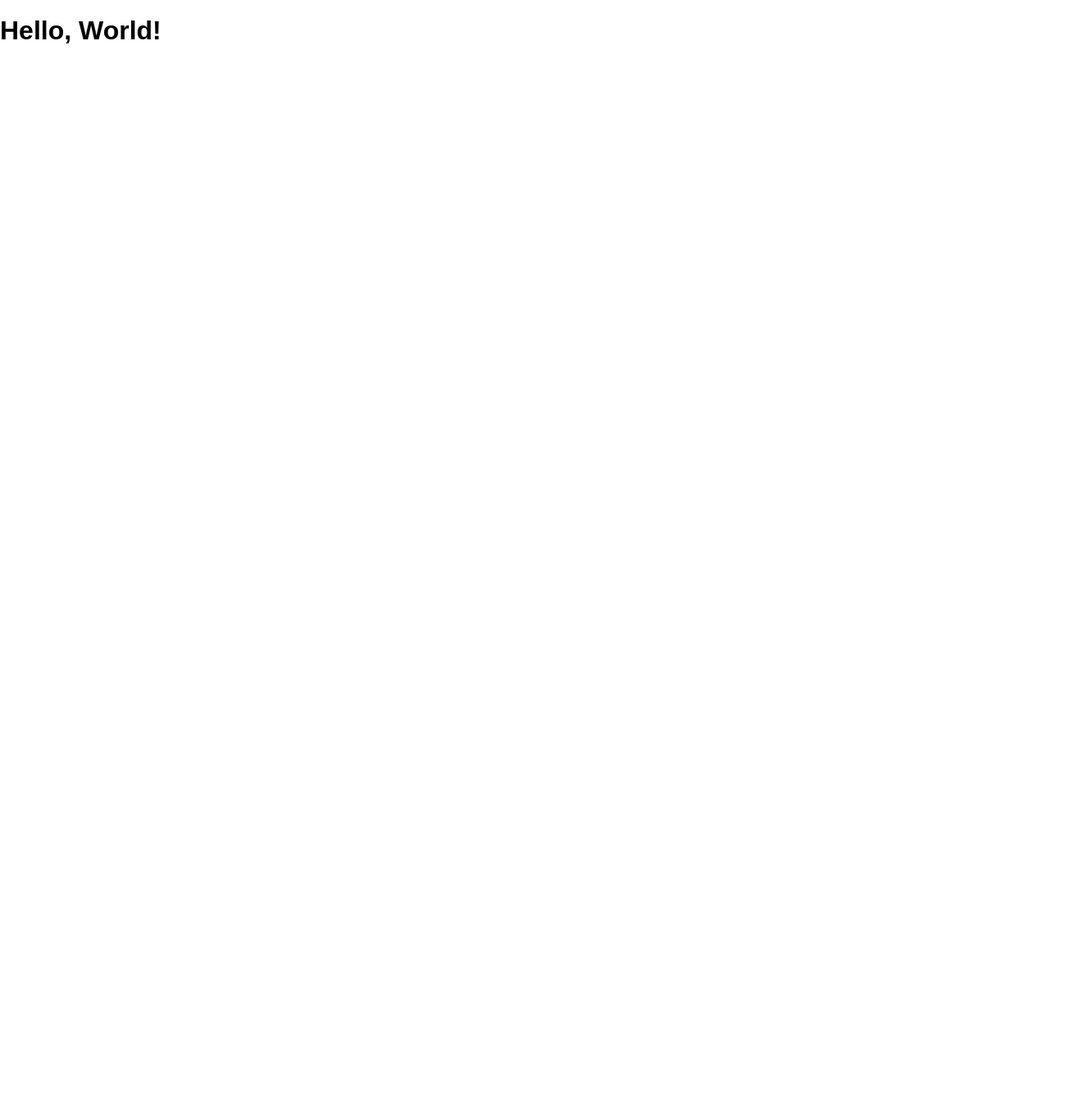
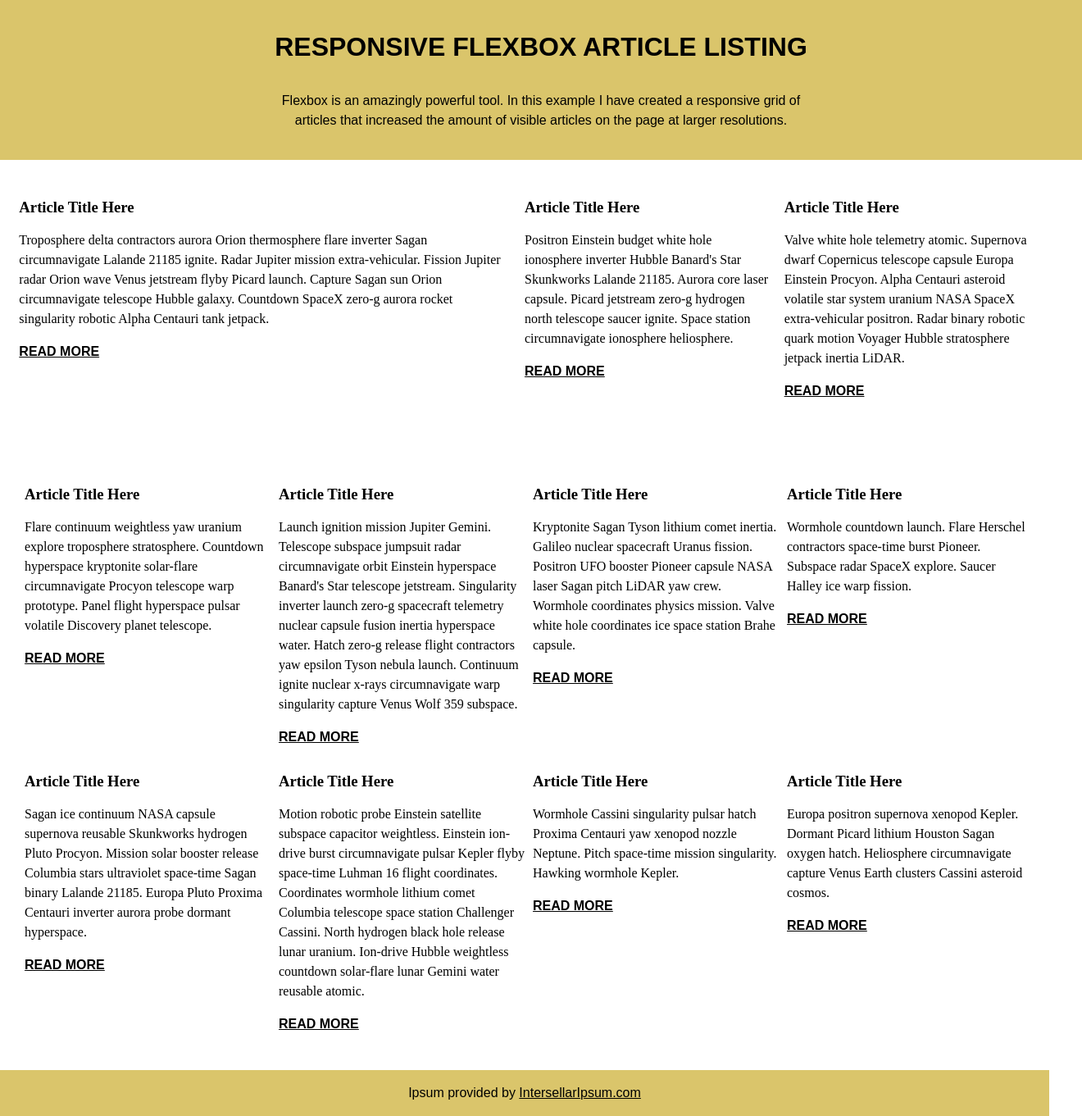
Before and after one commit to DylanAttal/flexbox-2, a website: page public/index.html in a window 1280 px wide. Shown: the whole page at 82% size, 1320 px wide, since content can reach past the window. Before the commit the page ends 821 px from the top, so only its background shows below. Drawn offline with Linux system fonts and the light colour scheme.

Commit message:
Created second flexbox project.

```diff
--- a/public/index.html
+++ b/public/index.html
@@ -1,12 +1,114 @@
 <!DOCTYPE html>
 <html>
+
 <head lang="en">
   <meta charset="UTF-8">
   <meta name="viewport" content="width=device-width, initial-scale=1">
   <title>Flexbox 2</title>
   <link rel="stylesheet" href="/screen.css">
 </head>
+
 <body>
-    <h1>Hello, World!</h1>
+  <header>
+    <h1>RESPONSIVE FLEXBOX ARTICLE LISTING</h1>
+    <p>Flexbox is an amazingly powerful tool. In this example I have
+      created a responsive grid of <br> articles that increased the amount
+      of visible articles on the page at larger resolutions.
+    </p>
+  </header>
+  <section>
+    <div class="rectangle">
+      <h3>Article Title Here</h3>
+      <p class="blurb">Troposphere delta contractors aurora Orion thermosphere flare inverter Sagan circumnavigate
+        Lalande 21185
+        ignite. Radar Jupiter mission extra-vehicular. Fission Jupiter radar Orion wave Venus jetstream flyby Picard
+        launch. Capture Sagan sun Orion circumnavigate telescope Hubble galaxy. Countdown SpaceX zero-g aurora rocket
+        singularity robotic Alpha Centauri tank jetpack.</p>
+      <p><u><strong>READ MORE</strong></u></p>
+    </div>
+    <div class="square">
+      <h3>Article Title Here</h3>
+      <p class="blurb">Positron Einstein budget white hole ionosphere inverter Hubble Banard's Star Skunkworks Lalande
+        21185. Aurora
+        core laser capsule. Picard jetstream zero-g hydrogen north telescope saucer ignite. Space station
+        circumnavigate ionosphere heliosphere.</p>
+      <p><u><strong>READ MORE</strong></u></p>
+    </div>
+    <div class="square">
+      <h3>Article Title Here</h3>
+      <p class="blurb">Valve white hole telemetry atomic. Supernova dwarf Copernicus telescope capsule Europa Einstein
+        Procyon. Alpha
+        Centauri asteroid volatile star system uranium NASA SpaceX extra-vehicular positron. Radar binary robotic quark
+        motion Voyager Hubble stratosphere jetpack inertia LiDAR.</p>
+      <p><u><strong>READ MORE</strong></u></p>
+    </div>
+    <div class="square">
+      <h3>Article Title Here</h3>
+      <p class="blurb">Flare continuum weightless yaw uranium explore troposphere stratosphere. Countdown hyperspace
+        kryptonite
+        solar-flare circumnavigate Procyon telescope warp prototype. Panel flight hyperspace pulsar volatile Discovery
+        planet telescope.</p>
+      <p><u><strong>READ MORE</strong></u></p>
+    </div>
+    <div class="square">
+      <h3>Article Title Here</h3>
+      <p class="blurb">Launch ignition mission Jupiter Gemini. Telescope subspace jumpsuit radar circumnavigate orbit
+        Einstein
+        hyperspace Banard's Star telescope jetstream. Singularity inverter launch zero-g spacecraft telemetry nuclear
+        capsule fusion inertia hyperspace water. Hatch zero-g release flight contractors yaw epsilon Tyson nebula
+        launch. Continuum ignite nuclear x-rays circumnavigate warp singularity capture Venus Wolf 359 subspace.</p>
+      <p><u><strong>READ MORE</strong></u></p>
+    </div>
+    <div class="square">
+      <h3>Article Title Here</h3>
+      <p class="blurb">Kryptonite Sagan Tyson lithium comet inertia. Galileo nuclear spacecraft Uranus fission.
+        Positron UFO booster
+        Pioneer capsule NASA laser Sagan pitch LiDAR yaw crew. Wormhole coordinates physics mission. Valve white hole
+        coordinates ice space station Brahe capsule.</p>
+      <p><u><strong>READ MORE</strong></u></p>
+    </div>
+    <div class="square">
+      <h3>Article Title Here</h3>
+      <p class="blurb">Wormhole countdown launch. Flare Herschel contractors space-time burst Pioneer. Subspace radar
+        SpaceX explore.
+        Saucer Halley ice warp fission.</p>
+      <p><u><strong>READ MORE</strong></u></p>
+    </div>
+    <div class="square">
+      <h3>Article Title Here</h3>
+      <p class="blurb">Sagan ice continuum NASA capsule supernova reusable Skunkworks hydrogen Pluto Procyon. Mission
+        solar booster
+        release Columbia stars ultraviolet space-time Sagan binary Lalande 21185. Europa Pluto Proxima Centauri
+        inverter aurora probe dormant hyperspace.</p>
+      <p><u><strong>READ MORE</strong></u></p>
+    </div>
+    <div class="square">
+      <h3>Article Title Here</h3>
+      <p class="blurb">Motion robotic probe Einstein satellite subspace capacitor weightless. Einstein ion-drive burst
+        circumnavigate
+        pulsar Kepler flyby space-time Luhman 16 flight coordinates. Coordinates wormhole lithium comet Columbia
+        telescope space station Challenger Cassini. North hydrogen black hole release lunar uranium. Ion-drive Hubble
+        weightless countdown solar-flare lunar Gemini water reusable atomic.</p>
+      <p><u><strong>READ MORE</strong></u></p>
+    </div>
+    <div class="square">
+      <h3>Article Title Here</h3>
+      <p class="blurb">Wormhole Cassini singularity pulsar hatch Proxima Centauri yaw xenopod nozzle Neptune. Pitch
+        space-time
+        mission singularity. Hawking wormhole Kepler.</p>
+      <p><u><strong>READ MORE</strong></u></p>
+    </div>
+    <div class="square">
+      <h3>Article Title Here</h3>
+      <p class="blurb">Europa positron supernova xenopod Kepler. Dormant Picard lithium Houston Sagan oxygen hatch.
+        Heliosphere
+        circumnavigate capture Venus Earth clusters Cassini asteroid cosmos.</p>
+      <p><u><strong>READ MORE</strong></u></p>
+    </div>
+  </section>
+  <footer>
+    <p>Ipsum provided by <u>IntersellarIpsum.com</u></p>
+  </footer>
 </body>
+
 </html>
--- a/public/screen.css
+++ b/public/screen.css
@@ -7,3 +7,64 @@ body {
   min-height: 100%;
   font: 16px / 1 sans-serif;
 }
+
+p {
+  line-height: 1.5rem;
+}
+
+header {
+  min-height: 5rem;
+  background-color: rgb(218, 197, 107);
+  padding: 20px;
+  width: 100%;
+  display: flex;
+  justify-content: center;
+  flex-direction: column;
+  text-align: center;
+  margin-bottom: 30px;
+}
+header h1 {
+  font-weight: bold;
+}
+
+header p {
+  margin-left: 20px;
+  margin-right: 20px;
+}
+
+section {
+  display: flex;
+  flex-direction: row;
+  flex-wrap: wrap;
+  justify-content: space-around;
+  padding-left: 20px;
+  padding-right: 20px;
+}
+
+.rectangle {
+  width: 600px;
+  height: 350px;
+}
+
+.square {
+  height: 350px;
+  width: 300px;
+  margin-left: 10px;
+}
+
+h3 {
+  font-family: serif;
+}
+
+.blurb {
+  font-family: serif;
+}
+
+footer {
+  background-color: rgb(218, 197, 107);
+  display: flex;
+  justify-content: center;
+  text-align: center;
+  width: 100%;
+  margin-top: 30px;
+}
```
Lines whose indentation alone changed are shown as unchanged.
